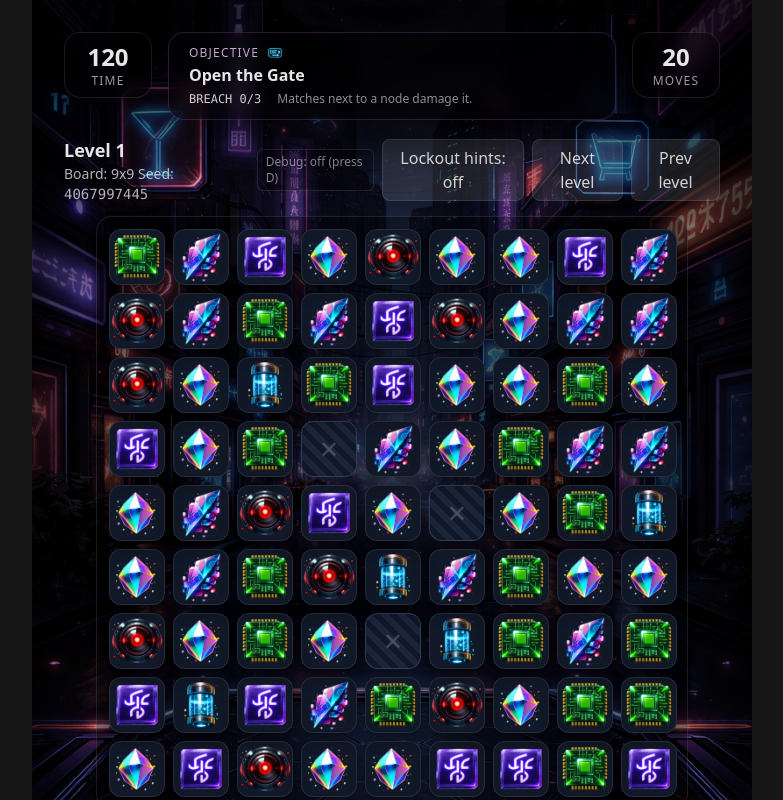
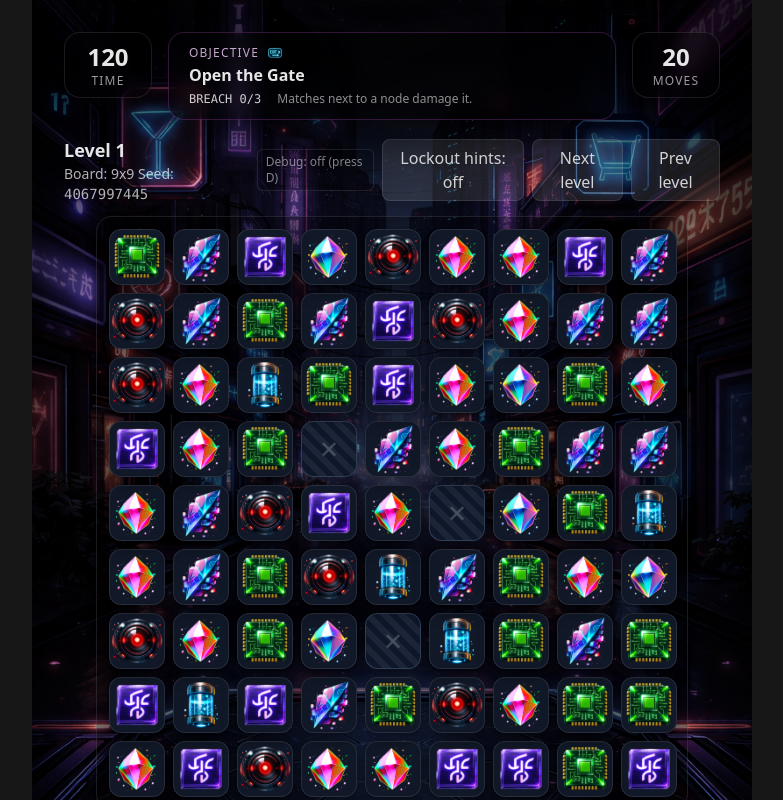
Before and after one commit to jan-ninh/match3-frontend, a React (Vite) app: page /game-map/play-game in a window 1280 px wide. Shown: the top 800 px of the page, without its empty margins (248-1031 px from the left). Built offline with nearby package versions, Linux system fonts and the light colour scheme; no server answers.

Commit message:
fix(ui): apply yellow tile tint via CSS filter inside Tile spriteStyle

```diff
--- a/src/features/grid/ui/GridPiecesLayer.tsx
+++ b/src/features/grid/ui/GridPiecesLayer.tsx
@@ -129,7 +129,7 @@ export default function GridPiecesLayer({
           >
             <Tile type={pp.type} dragging={isThisDragged && isDragging} preview={previewActive && previewOtherPieceId === pp.id} shaking={isShaking} />
 
-            {showDebugLabels ? <div className="absolute bottom-1 right-1 text-[10px] leading-none text-white/85 drop-shadow font-mono">#{pp.id}</div> : null}
+            {showDebugLabels ? <div className="absolute bottom-1 right-1 text-[10px] leading-none text-white/85 drop-shadow font-mono">#{pp.id} {pp.type}</div> : null}
           </div>
         );
       })}
--- a/src/features/grid/ui/Tile.tsx
+++ b/src/features/grid/ui/Tile.tsx
@@ -44,6 +44,7 @@ export default function Tile({ type, selected, dragging, preview, locked, shakin
   }
 
   const spriteStyle: CSSProperties = {
+    filter: type === 'yellow' ? 'hue-rotate(90deg) saturate(1.35) brightness(1.05)' : undefined,
     backgroundImage: `url(${sprite.sheet})`,
     backgroundRepeat: 'no-repeat',
     backgroundSize: `${sprite.cols * 100}% ${sprite.rows * 100}%`,
--- a/src/features/grid/ui/tiles.ts
+++ b/src/features/grid/ui/tiles.ts
@@ -26,7 +26,7 @@ const TILE_URL_BY_TYPE: Record<PieceType, string> = {
   orange: coreRedUrl,
   cyan: crystalPrismUrl,
   pink: canisterBlueUrl,
-  yellow: crystalPrismUrl, // temporary duplicate
+  yellow: crystalPrismUrl, // duplicate; yellow gets CSS filter in <Tile />
 };
 
 function urlToSprite(url: string): TileSprite {
```
